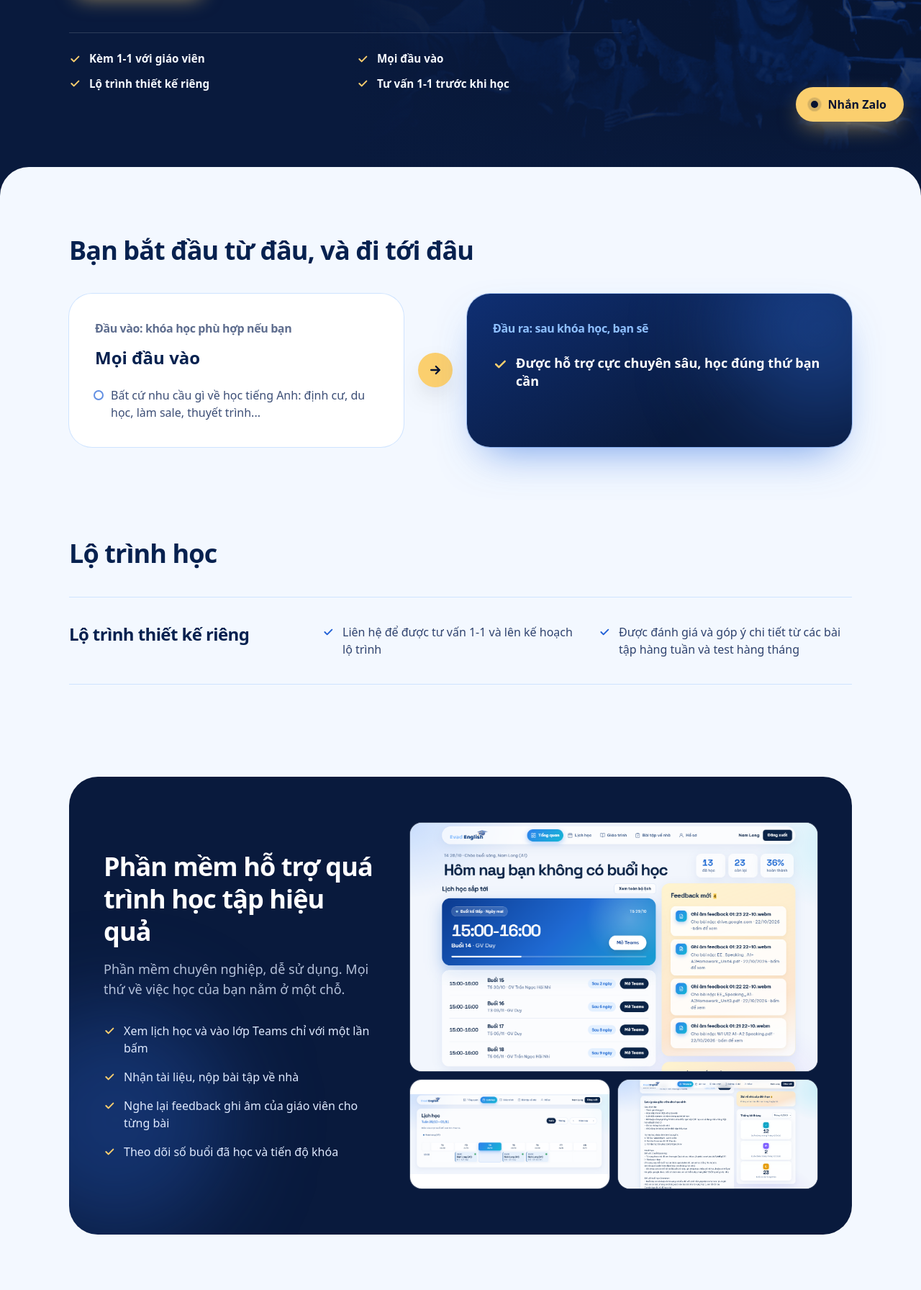
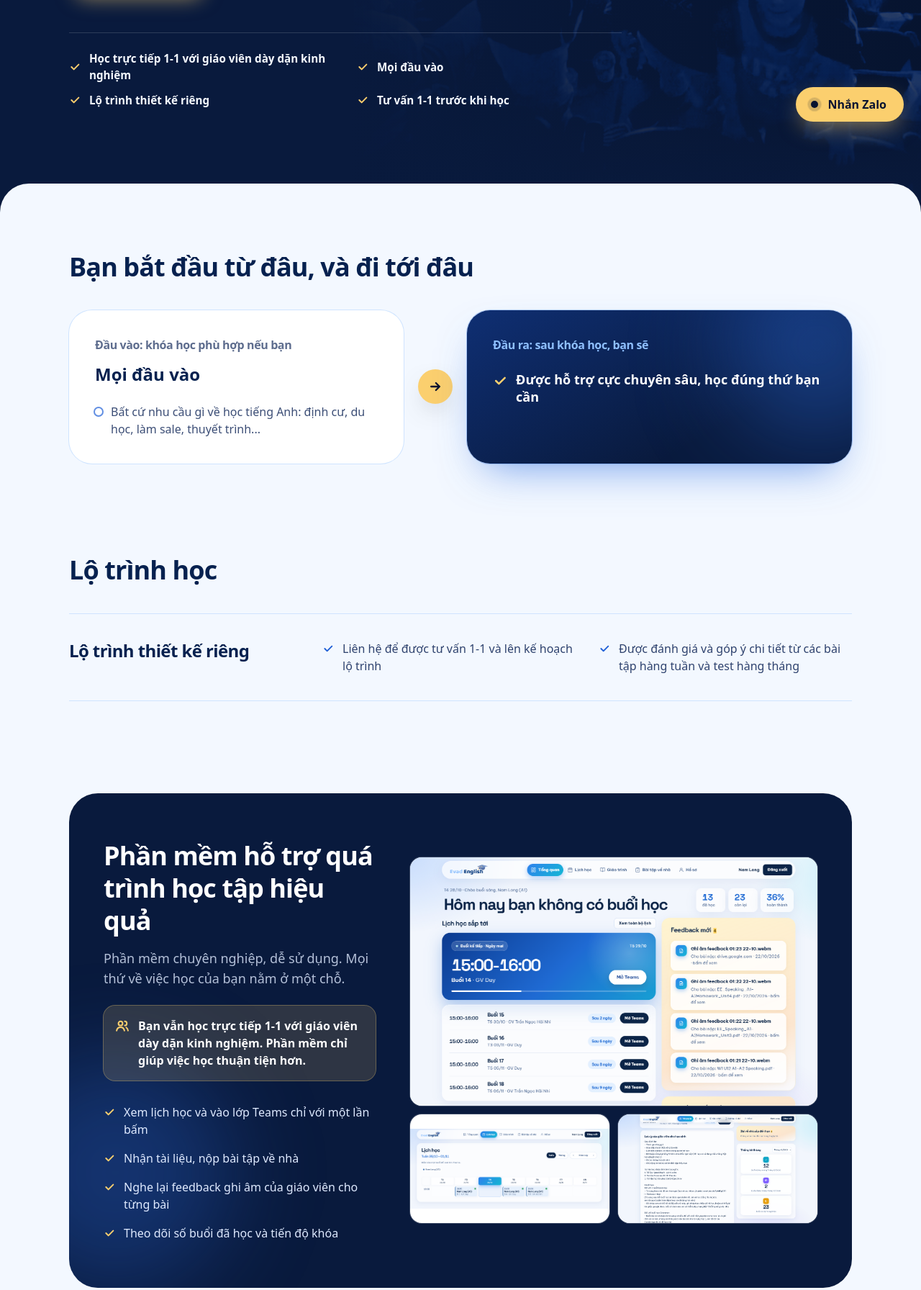
Before and after one commit to dave280503-wq/tienganhevad, an Astro site: page /khoa-hoc/ca-nhan-hoa in a window 1280 px wide. Shown: the part 607-2399 px from the top of the page at 72% size. Built offline with nearby package versions, Linux system fonts and the light colour scheme; Astro itself is replaced by a stand-in of ours.

Commit message:
Nhấn mạnh học trực tiếp 1-1 với giáo viên ở các khóa có giáo viên
Đổi ý nổi bật đầu tiên và thêm ô ghi chú ở phần phần mềm (trừ khóa Tự học).

Co-Authored-By: Claude Opus 5.5 <noreply@anthropic.com>
Claude-Session: https://claude.ai/code/session_012nK9Hd8EbtAhW86vyfVnib

```diff
--- a/src/content.config.ts
+++ b/src/content.config.ts
@@ -14,6 +14,8 @@ const courses = defineCollection({
     coverPosition: z.string().default('center 30%'),
     // Video giới thiệu ở đầu trang chi tiết (file trong public/videos)
     video: z.object({ src: z.string(), poster: z.string(), caption: z.string().default('') }).optional(),
+    // true: học trực tiếp 1-1 với giáo viên (phần mềm chỉ hỗ trợ). false: khóa tự học
+    live: z.boolean().default(true),
     // Vài điểm nổi bật hiện dưới tiêu đề (không ghi giá ở đây)
     highlights: z.array(z.string()).default([]),
     // session: giá/buổi · week: giá/tuần · contact: liên hệ để biết giá
--- a/src/content/courses/ca-nhan-hoa.json
+++ b/src/content/courses/ca-nhan-hoa.json
@@ -6,7 +6,7 @@
   "cover": "../../assets/founder/duy-my.jpg",
   "coverPosition": "center 15%",
   "highlights": [
-    "Kèm 1-1 với giáo viên",
+    "Học trực tiếp 1-1 với giáo viên dày dặn kinh nghiệm",
     "Mọi đầu vào",
     "Lộ trình thiết kế riêng",
     "Tư vấn 1-1 trước khi học"
--- a/src/content/courses/cong-viec.json
+++ b/src/content/courses/cong-viec.json
@@ -11,7 +11,7 @@
     "caption": "Xem nhanh khóa học trong 34 giây"
   },
   "highlights": [
-    "Kèm 1-1 với giáo viên",
+    "Học trực tiếp 1-1 với giáo viên dày dặn kinh nghiệm",
     "Lộ trình 2 tháng",
     "60 phút mỗi buổi, 2 buổi mỗi tuần",
     "Lịch học theo giờ rảnh của bạn"
--- a/src/content/courses/hang-ngay.json
+++ b/src/content/courses/hang-ngay.json
@@ -11,7 +11,7 @@
     "caption": "Xem nhanh khóa học trong 36 giây"
   },
   "highlights": [
-    "Kèm 1-1 với giáo viên",
+    "Học trực tiếp 1-1 với giáo viên dày dặn kinh nghiệm",
     "Lộ trình 3 tháng",
     "60 phút mỗi buổi, 2 buổi mỗi tuần",
     "Đóng học phí theo tháng"
--- a/src/content/courses/nen-tang.json
+++ b/src/content/courses/nen-tang.json
@@ -11,7 +11,7 @@
     "caption": "Xem nhanh khóa học trong 33 giây"
   },
   "highlights": [
-    "Kèm 1-1 với giáo viên",
+    "Học trực tiếp 1-1 với giáo viên dày dặn kinh nghiệm",
     "Lộ trình 16 buổi, 2 tháng",
     "60 phút mỗi buổi, 2 buổi mỗi tuần",
     "Lịch học theo giờ rảnh của bạn"
--- a/src/content/courses/tu-hoc.json
+++ b/src/content/courses/tu-hoc.json
@@ -15,6 +15,7 @@
     "Bài tập mỗi tuần",
     "Có feedback từ giáo viên"
   ],
+  "live": false,
   "priceType": "week",
   "originalPrice": 289000,
   "price": 99000,
--- a/src/pages/khoa-hoc/[slug].astro
+++ b/src/pages/khoa-hoc/[slug].astro
@@ -199,6 +199,12 @@ const check = 'M5 12l5 5L20 7';
           <div>
             <h2 id="phan-mem" class="text-3xl font-extrabold leading-tight !text-white sm:text-4xl">Phần mềm hỗ trợ quá trình học tập hiệu quả</h2>
             <p class="mt-4 text-lg text-[#dfeaff]/80">Phần mềm chuyên nghiệp, dễ sử dụng. Mọi thứ về việc học của bạn nằm ở một chỗ.</p>
+            {c.live && (
+              <p class="mt-6 flex items-start gap-3 rounded-2xl bg-gold/15 p-4 font-bold text-white ring-1 ring-gold/40">
+                <svg class="mt-0.5 size-5 shrink-0 text-gold" viewBox="0 0 24 24" fill="none" stroke="currentColor" stroke-width="2.4" stroke-linecap="round" stroke-linejoin="round" aria-hidden="true"><circle cx="9" cy="8" r="3.5" /><path d="M2.5 20c.8-3.6 3.4-5.5 6.5-5.5s5.7 1.9 6.5 5.5M16 4.5a3.5 3.5 0 0 1 0 7M18.5 14.8c1.7.8 2.7 2.6 3 5.2" /></svg>
+                <span>Bạn vẫn học trực tiếp 1-1 với giáo viên dày dặn kinh nghiệm. Phần mềm chỉ giúp việc học thuận tiện hơn.</span>
+              </p>
+            )}
             <ul class="mt-8 grid gap-4">
               {appFeatures.map((f) => (
                 <li class="flex items-start gap-3">
```
